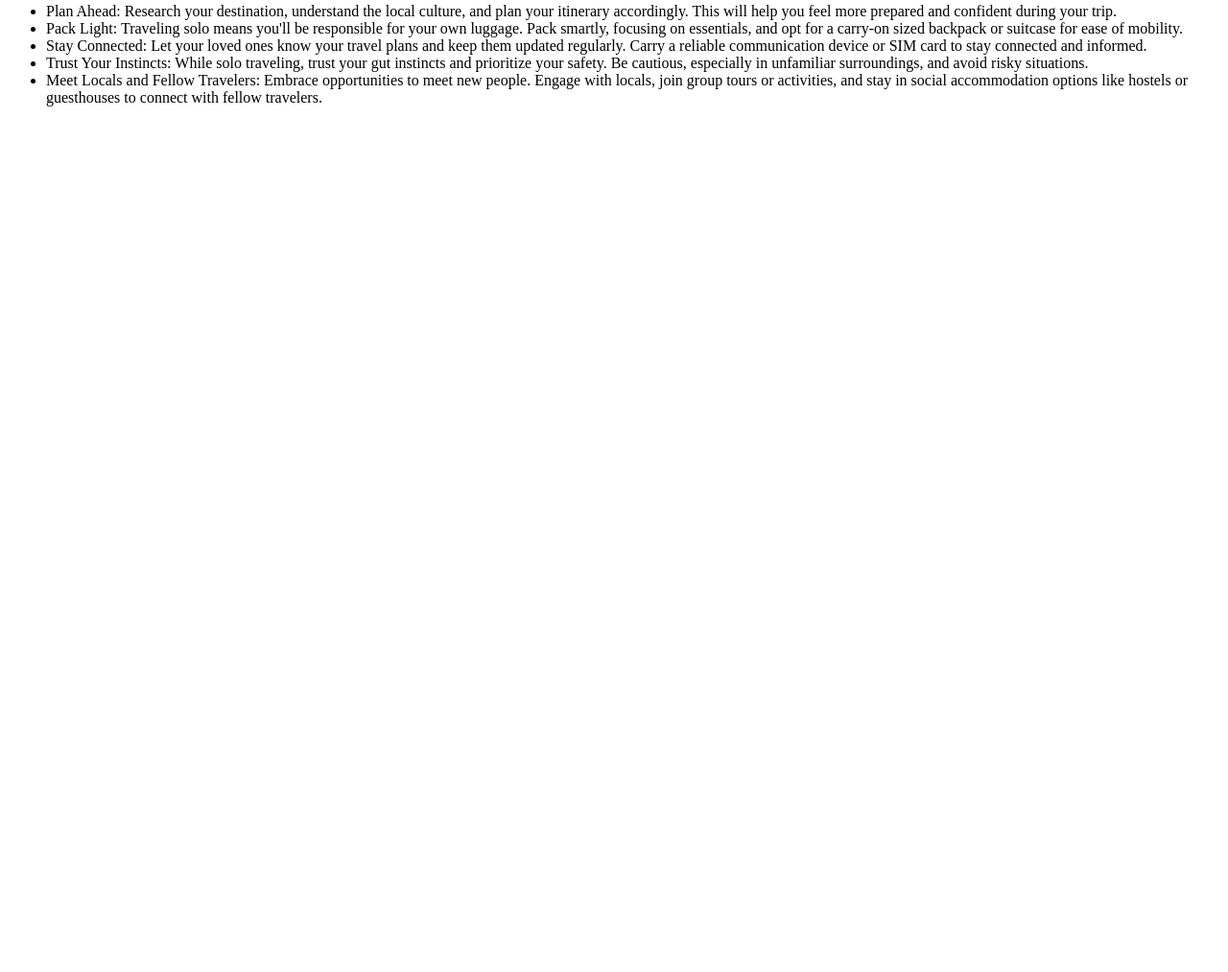
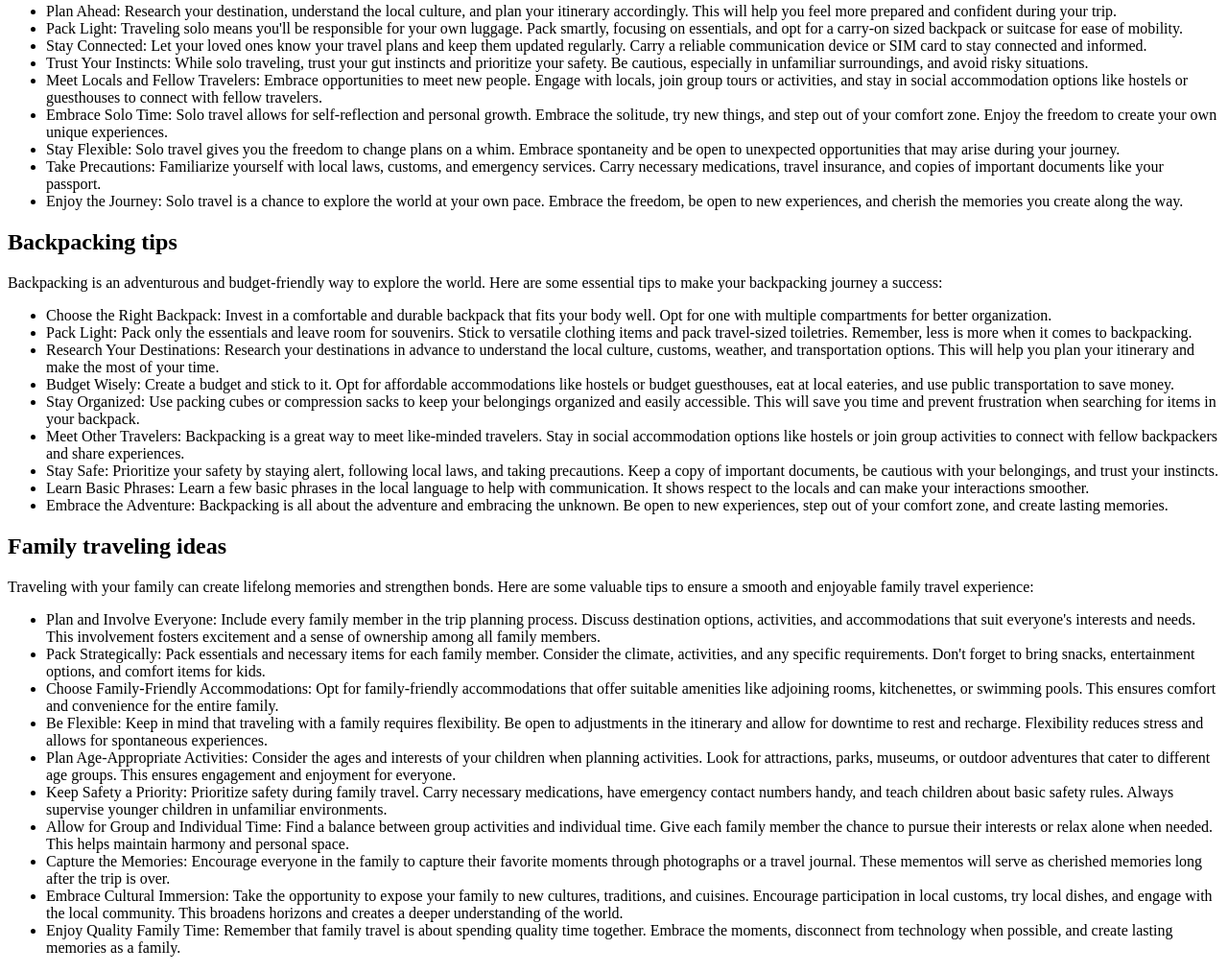
Before and after one commit to lexiswan/lexiswan.github.io, a plain HTML site: page index.html in a window 1280 px wide. Shown: the part 144-1157 px from the top of the page at 96% size. Before the commit the page ends 800 px from the top, so only its background shows below. Drawn offline with Linux system fonts and the light colour scheme.

Commit message:
traveltips

```diff
--- a/index.html
+++ b/index.html
@@ -18,8 +18,46 @@
     <li>Stay Connected: Let your loved ones know your travel plans and keep them updated regularly. Carry a reliable communication device or SIM card to stay connected and informed.</li>
     <li>Trust Your Instincts: While solo traveling, trust your gut instincts and prioritize your safety. Be cautious, especially in unfamiliar surroundings, and avoid risky situations.</li>
     <li>Meet Locals and Fellow Travelers: Embrace opportunities to meet new people. Engage with locals, join group tours or activities, and stay in social accommodation options like hostels or guesthouses to connect with fellow travelers.</li>
+<li>Embrace Solo Time: Solo travel allows for self-reflection and personal growth. Embrace the solitude, try new things, and step out of your comfort zone. Enjoy the freedom to create your own unique experiences.</li>
+<li>Stay Flexible: Solo travel gives you the freedom to change plans on a whim. Embrace spontaneity and be open to unexpected opportunities that may arise during your journey.</li>
+<li>Take Precautions: Familiarize yourself with local laws, customs, and emergency services. Carry necessary medications, travel insurance, and copies of important documents like your passport.</li>
+<li>Enjoy the Journey: Solo travel is a chance to explore the world at your own pace. Embrace the freedom, be open to new experiences, and cherish the memories you create along the way.</li>
 </ul>
 
+<h2>Backpacking tips</h2>
+
+<p>
+    Backpacking is an adventurous and budget-friendly way to explore the world. Here are some essential tips to make your backpacking journey a success:
+</p>
+
+<ul>
+    <li>Choose the Right Backpack: Invest in a comfortable and durable backpack that fits your body well. Opt for one with multiple compartments for better organization.</li>
+    <li>Pack Light: Pack only the essentials and leave room for souvenirs. Stick to versatile clothing items and pack travel-sized toiletries. Remember, less is more when it comes to backpacking.</li>
+    <li>Research Your Destinations: Research your destinations in advance to understand the local culture, customs, weather, and transportation options. This will help you plan your itinerary and make the most of your time.</li>
+    <li>Budget Wisely: Create a budget and stick to it. Opt for affordable accommodations like hostels or budget guesthouses, eat at local eateries, and use public transportation to save money.</li>
+    <li>Stay Organized: Use packing cubes or compression sacks to keep your belongings organized and easily accessible. This will save you time and prevent frustration when searching for items in your backpack.</li>
+    <li>Meet Other Travelers: Backpacking is a great way to meet like-minded travelers. Stay in social accommodation options like hostels or join group activities to connect with fellow backpackers and share experiences.</li>
+    <li>Stay Safe: Prioritize your safety by staying alert, following local laws, and taking precautions. Keep a copy of important documents, be cautious with your belongings, and trust your instincts.</li>
+    <li>Learn Basic Phrases: Learn a few basic phrases in the local language to help with communication. It shows respect to the locals and can make your interactions smoother.</li>
+    <li>Embrace the Adventure: Backpacking is all about the adventure and embracing the unknown. Be open to new experiences, step out of your comfort zone, and create lasting memories.</li>
+</ul>
+
+<h2>Family traveling ideas</h2>
+<p>Traveling with your family can create lifelong memories and strengthen bonds. Here are some valuable tips to ensure a smooth and enjoyable family travel experience:</p>
+
+<ul>
+    <li>Plan and Involve Everyone: Include every family member in the trip planning process. Discuss destination options, activities, and accommodations that suit everyone's interests and needs. This involvement fosters excitement and a sense of ownership among all family members.</li>
+    <li>Pack Strategically: Pack essentials and necessary items for each family member. Consider the climate, activities, and any specific requirements. Don't forget to bring snacks, entertainment options, and comfort items for kids.</li>
+    <li>Choose Family-Friendly Accommodations: Opt for family-friendly accommodations that offer suitable amenities like adjoining rooms, kitchenettes, or swimming pools. This ensures comfort and convenience for the entire family.</li>
+    <li>Be Flexible: Keep in mind that traveling with a family requires flexibility. Be open to adjustments in the itinerary and allow for downtime to rest and recharge. Flexibility reduces stress and allows for spontaneous experiences.</li>
+    <li>Plan Age-Appropriate Activities: Consider the ages and interests of your children when planning activities. Look for attractions, parks, museums, or outdoor adventures that cater to different age groups. This ensures engagement and enjoyment for everyone.</li>
+    <li>Keep Safety a Priority: Prioritize safety during family travel. Carry necessary medications, have emergency contact numbers handy, and teach children about basic safety rules. Always supervise younger children in unfamiliar environments.</li>
+    <li>Allow for Group and Individual Time: Find a balance between group activities and individual time. Give each family member the chance to pursue their interests or relax alone when needed. This helps maintain harmony and personal space.</li>
+    <li>Capture the Memories: Encourage everyone in the family to capture their favorite moments through photographs or a travel journal. These mementos will serve as cherished memories long after the trip is over.</li>
+    <li>Embrace Cultural Immersion: Take the opportunity to expose your family to new cultures, traditions, and cuisines. Encourage participation in local customs, try local dishes, and engage with the local community. This broadens horizons and creates a deeper understanding of the world.</li>
+    <li>Enjoy Quality Family Time: Remember that family travel is about spending quality time together. Embrace the moments, disconnect from technology when possible, and create lasting memories as a family.</li>
+
+</ul>
 
 </body>
 </html>
```
